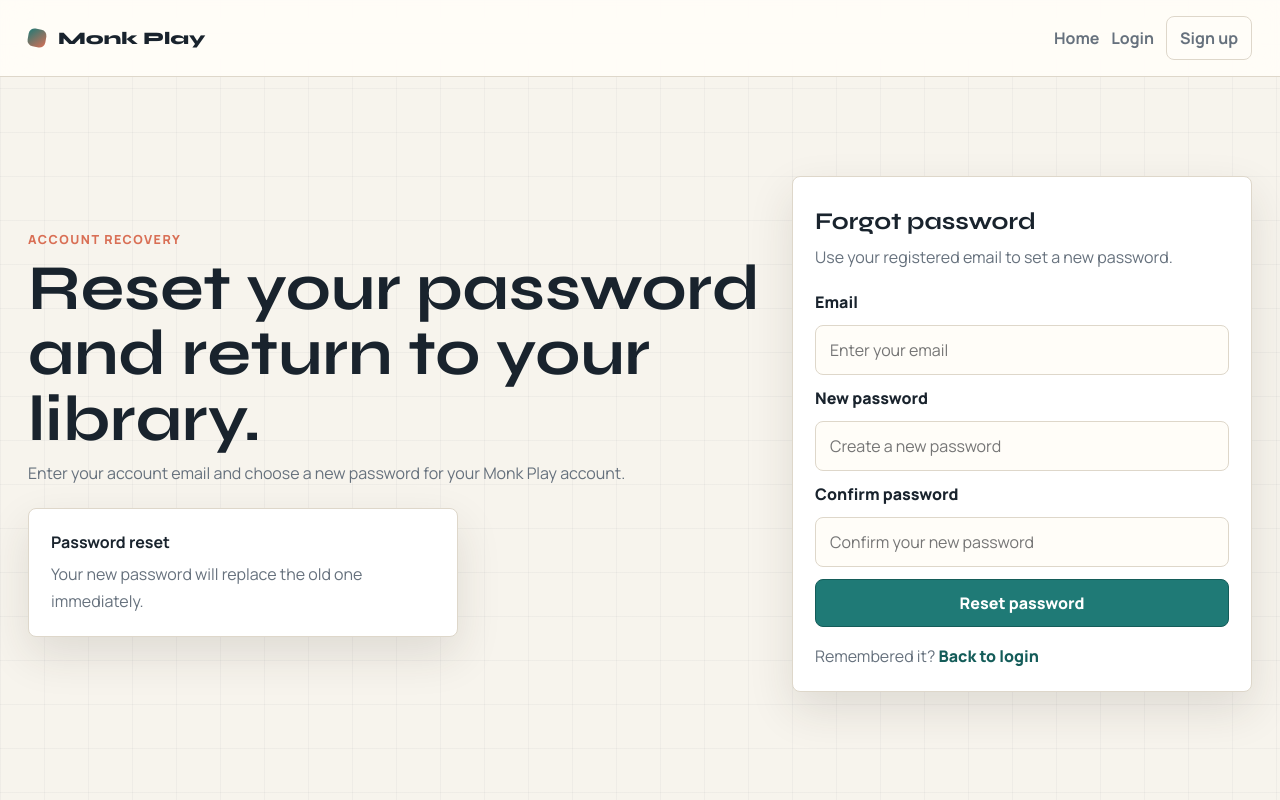
After one commit to karansunar07/Monk-Play, a Flask app: template app/templates/forgot_password.html in a window 1280 px wide. The commit adds this page. Run offline with Flask 3, Linux system fonts and the light colour scheme; the template is opened without the code that fills it, so the values that code supplies are empty.

Commit message:
Add CSRF fields and forgot password page

```diff
--- /dev/null
+++ b/app/templates/forgot_password.html
@@ -0,0 +1,41 @@
+{% extends "base.html" %}
+
+{% block title %}Forgot Password | Monk Play{% endblock %}
+
+{% block content %}
+<main class="auth-layout">
+    <section class="auth-showcase">
+        <p class="eyebrow">Account recovery</p>
+        <h1>Reset your password and return to your library.</h1>
+        <p class="lead">
+            Enter your account email and choose a new password for your Monk Play account.
+        </p>
+        <div class="showcase-panel">
+            <strong>Password reset</strong>
+            <p>Your new password will replace the old one immediately.</p>
+        </div>
+    </section>
+
+    <section class="auth-card">
+        <h1>Forgot password</h1>
+        <p class="lead">Use your registered email to set a new password.</p>
+
+        <form class="auth-form" method="post">
+            <input type="hidden" name="csrf_token" value="{{ csrf_token() }}">
+
+            <label for="email">Email</label>
+            <input id="email" name="email" type="email" placeholder="Enter your email" maxlength="100" required>
+
+            <label for="password">New password</label>
+            <input id="password" name="password" type="password" placeholder="Create a new password" minlength="6" required>
+
+            <label for="confirm_password">Confirm password</label>
+            <input id="confirm_password" name="confirm_password" type="password" placeholder="Confirm your new password" minlength="6" required>
+
+            <button class="primary-btn full-width" type="submit">Reset password</button>
+        </form>
+
+        <p class="auth-switch">Remembered it? <a href="{{ url_for('login') }}">Back to login</a></p>
+    </section>
+</main>
+{% endblock %}
--- a/app/templates/login.html
+++ b/app/templates/login.html
@@ -21,6 +21,8 @@
         <p class="lead">Enter your account details to continue.</p>
 
         <form class="auth-form" method="post">
+            <input type="hidden" name="csrf_token" value="{{ csrf_token() }}">
+
             <label for="email">Email</label>
             <input id="email" name="email" type="email" placeholder="Enter your email" required>
 
@@ -30,6 +32,7 @@
             <button class="primary-btn full-width" type="submit">Login</button>
         </form>
 
+        <p class="auth-switch"><a href="{{ url_for('forgot_password') }}">Forgot password?</a></p>
         <p class="auth-switch">New here? <a href="{{ url_for('register') }}">Create an account</a></p>
     </section>
 </main>
--- a/app/templates/register.html
+++ b/app/templates/register.html
@@ -21,6 +21,8 @@
         <p class="lead">Create your account to get started.</p>
 
         <form class="auth-form" method="post">
+            <input type="hidden" name="csrf_token" value="{{ csrf_token() }}">
+
             <label for="name">Name</label>
             <input id="name" name="name" type="text" placeholder="Enter your name" required>
 
--- a/app/templates/spotify_import.html
+++ b/app/templates/spotify_import.html
@@ -42,6 +42,8 @@
             <p class="lead">Choose a playlist from the connected account and save it into your app.</p>
 
             <form class="auth-form" method="post">
+                <input type="hidden" name="csrf_token" value="{{ csrf_token() }}">
+
                 <label for="playlist_id">Available Spotify playlists</label>
                 <select id="playlist_id" name="playlist_id" class="auth-select" {% if not spotify_connected %}disabled{% endif %}>
                     <option value="">Select a playlist</option>
```
